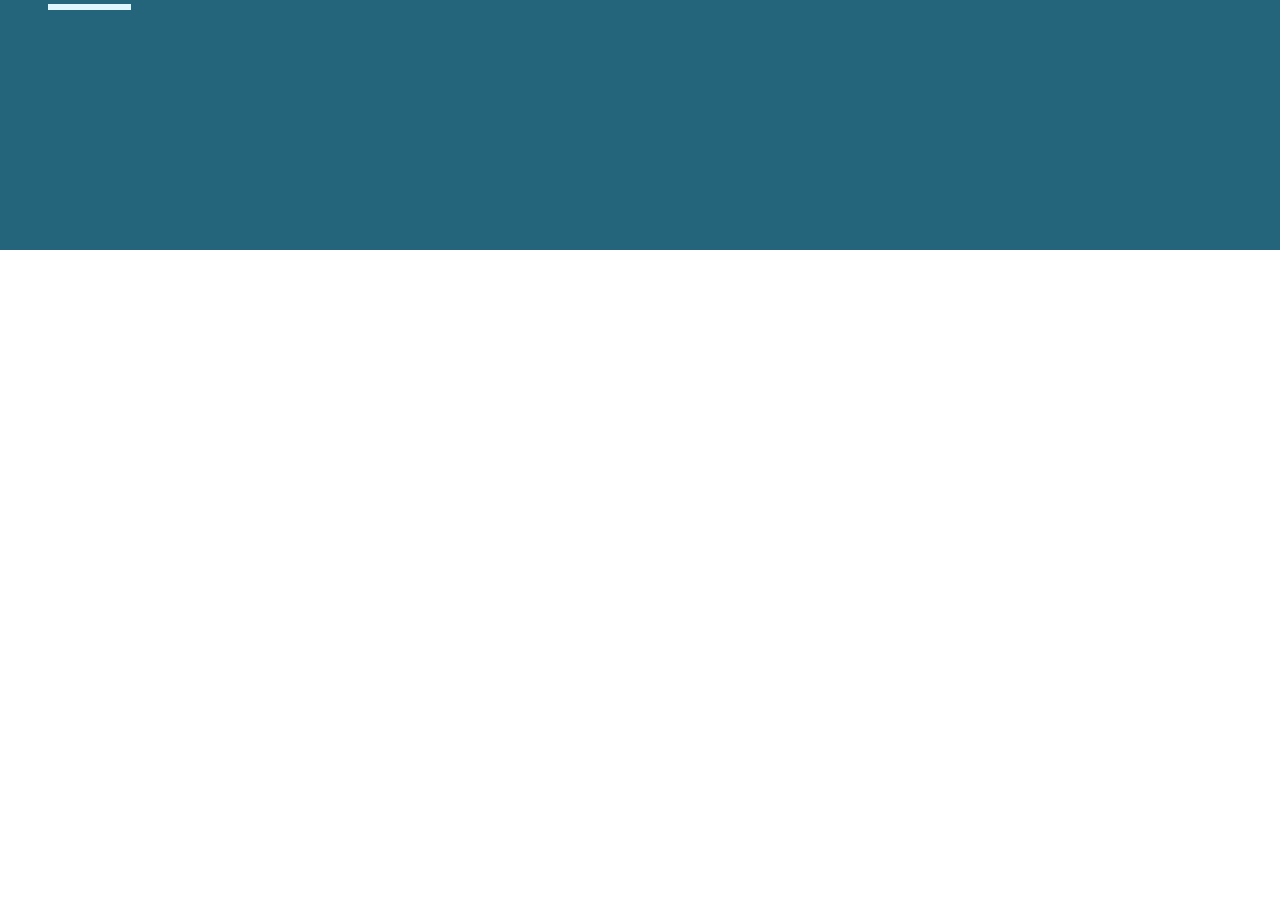
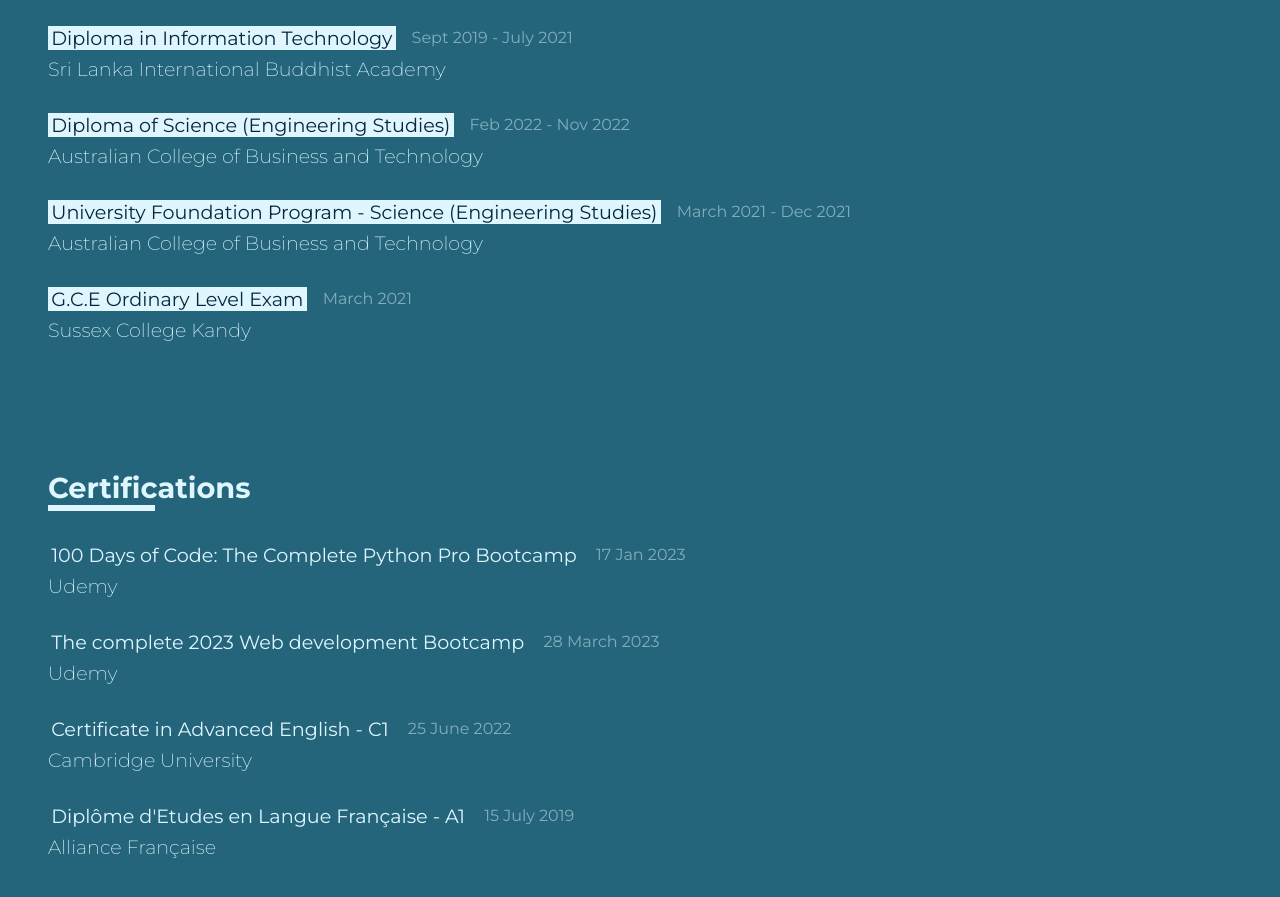
Before and after one commit to Tharushag/portfolio-3, a React (Create React App) app: page /about in a window 1280 px wide. Shown: the part 1219-2116 px from the top of the page. Before the commit the page ends 1469 px from the top, so only its background shows below. Built offline with nearby package versions, Linux system fonts and the light colour scheme.

Commit message:
complete about section

```diff
--- a/public/style.css
+++ b/public/style.css
@@ -649,7 +649,7 @@ nav li {
 #about {
   display: flex;
   flex-direction: column;
-  gap: 9rem;
+  gap: clamp(2rem, 10vw, 9rem);
 }
 
 .about-me {
@@ -778,6 +778,12 @@ nav li {
   }
 }
 
+.education, .certifications {
+  display: flex;
+  flex-direction: column;
+  gap: 2rem;
+}
+
 .about-title {
   width: fit-content;
   font-weight: 800;
@@ -787,3 +793,31 @@ nav li {
   border: 3px solid #DFF6FF;
   width: 50%;
 }
+
+.info-title {
+  align-items: center;
+  display: flex;
+  flex-wrap: wrap;
+  gap: clamp(.5rem, 2vw, 1rem);
+  margin-bottom: .5rem;
+}
+
+.education h2 {
+  background-color: #DFF6FF;
+  color: #06283D;
+}
+
+.info-title h2 {
+  font-weight: 500;
+  padding: 0 .2rem;
+}
+
+.info-title p {
+  color: #81ADBD;
+  font-size: clamp(.9rem, 2vw, 1rem);
+  font-weight: 500;
+}
+
+.info-para {
+  font-weight: 200;
+}
--- a/src/Data.js
+++ b/src/Data.js
@@ -23,10 +23,56 @@ const projects = [
 
 const skills = {
   languages: ["Node.js", "Python", "JavaScript", "HTML", "CSS"],
-  libraries: ["Express.js", "JQuery", "Flask", "Bootstrap"],
+  libraries: ["Express.js", "React.js", "JQuery", "Flask", "Bootstrap"],
   tools: ["Github", "Git", "MongoDB", "SQL"],
   design: ["Figma", "Photoshop", "REST API", "Wireframing"]
 };
 
+const education = [
+  {
+    title: "Diploma in Information Technology",
+    date: "Sept 2019 - July 2021",
+    university: "Sri Lanka International Buddhist Academy"
+  },
+  {
+    title: "Diploma of Science (Engineering Studies)",
+    date: "Feb 2022 - Nov 2022",
+    university: "Australian College of Business and Technology"
+  },
+  {
+    title: "University Foundation Program - Science (Engineering Studies)",
+    date: "March 2021 - Dec 2021",
+    university: "Australian College of Business and Technology"
+  },
+  {
+    title: "G.C.E Ordinary Level Exam",
+    date: "March 2021",
+    university: "Sussex College Kandy"
+  },
+];
+
+const certifications = [
+  {
+    title: "100 Days of Code: The Complete Python Pro Bootcamp",
+    date: "17 Jan 2023",
+    university: "Udemy",
+  },
+  {
+    title: "The complete 2023 Web development Bootcamp",
+    date: "28 March 2023",
+    university: "Udemy",
+  },
+  {
+    title: "Certificate in Advanced English - C1",
+    date: "25 June 2022",
+    university: "Cambridge University",
+  },
+  {
+    title: "Diplôme d'Etudes en Langue Française - A1",
+    date: "15 July 2019",
+    university: "Alliance Française",
+  },
+];
+
 export default jobs;
-export { projects, skills };
+export { projects, skills, education, certifications };
--- a/src/components/About.jsx
+++ b/src/components/About.jsx
@@ -2,23 +2,38 @@ import Navbar from './Navbar';
 import Me from './Me';
 import Story from './Story';
 import Skills from './Skills';
+import Title from './Title';
 import Education from './Education';
-import Certifications from './Certifications';
+import { education, certifications } from '../Data';
 
 function About() {
+  function createEducation(item, index) {
+    return <Education key={index} data={item} />;
+  }
+
   return (
     <>
       <section id="landing-page" className="about-me">
         <Navbar page="about" />
+
         <div className="story-box">
           <Story />
           <Me />
         </div>
       </section>
+
       <section id="about">
         <Skills />
-        <Education />
-        <Certifications />
+
+        <div className="education">
+          <Title title="Education" />
+          { education.map(createEducation) }
+        </div>
+
+        <div className="certifications">
+          <Title title="Certifications" />
+          { certifications.map(createEducation) }
+        </div>
       </section>
     </>
   );
--- a/src/components/Certifications.jsx
+++ /dev/null
@@ -1,9 +0,0 @@
-function Certifications() {
-  return (
-    <div className="certifications">
-
-    </div>
-  );
-}
-
-export default Certifications;
--- a/src/components/Education.jsx
+++ b/src/components/Education.jsx
@@ -1,10 +1,13 @@
-function Education() {
+function Education(props) {
+  const { data } = props;
+
   return (
-    <div className="education">
-      <div className="about-title regular-para">
-        <h1>Education</h1>
-        <hr></hr>
+    <div className="info">
+      <div className="info-title">
+        <h2 className="regular-para">{data.title}</h2>
+        <p>{data.date}</p>
       </div>
+      <p className="info-para regular-para">{data.university}</p>
     </div>
   );
 }
--- a/src/components/Skills.jsx
+++ b/src/components/Skills.jsx
@@ -19,12 +19,12 @@ function Skills() {
         </ul>
 
         <ul>
-          <li className="heading regular-para">Libraries</li>
+          <li className="heading regular-para">Tools</li>
           { skills.tools.map(createList) }
         </ul>
 
         <ul>
-          <li className="heading regular-para">Libraries</li>
+          <li className="heading regular-para">Design</li>
           { skills.design.map(createList) }
         </ul>
 
--- /dev/null
+++ b/src/components/Title.jsx
@@ -0,0 +1,10 @@
+function Title(props) {
+  return (
+    <div className="about-title regular-para">
+      <h1>{props.title}</h1>
+      <hr />
+    </div>
+  );
+}
+
+export default Title;
```
